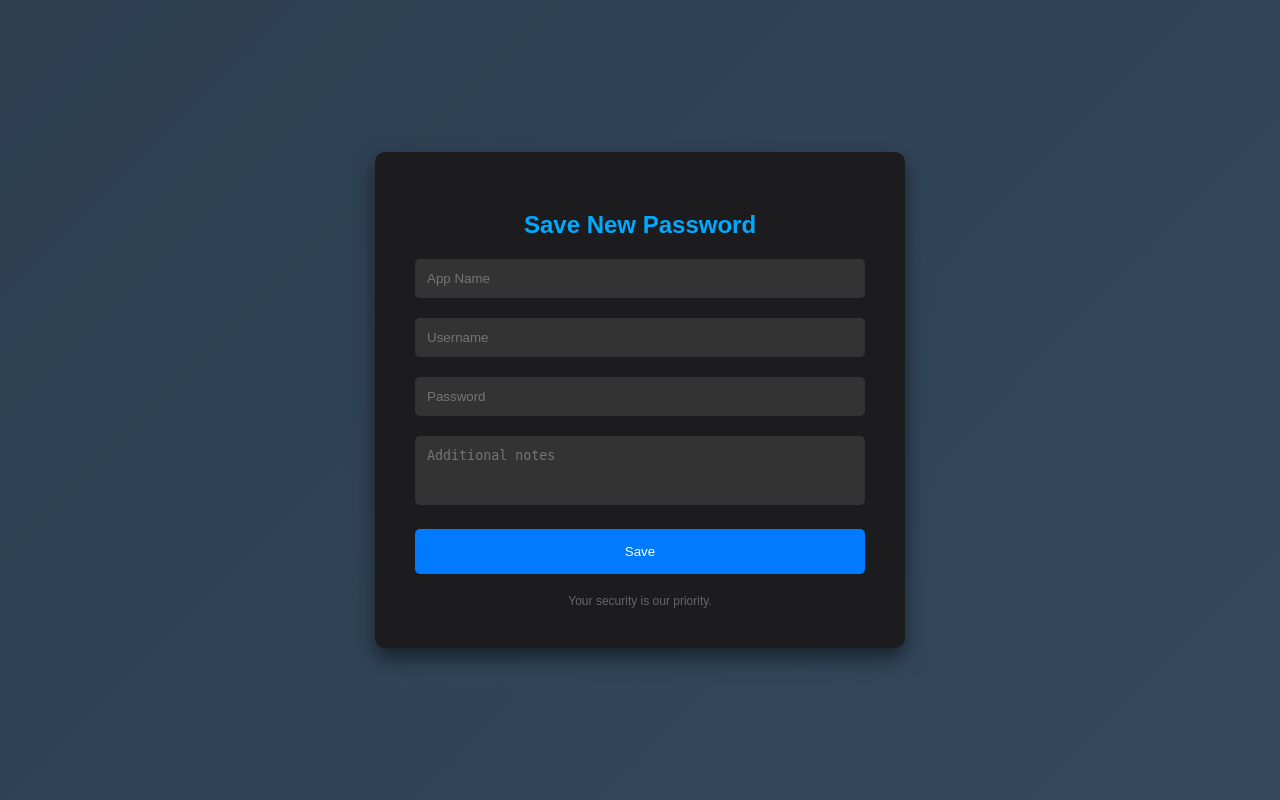
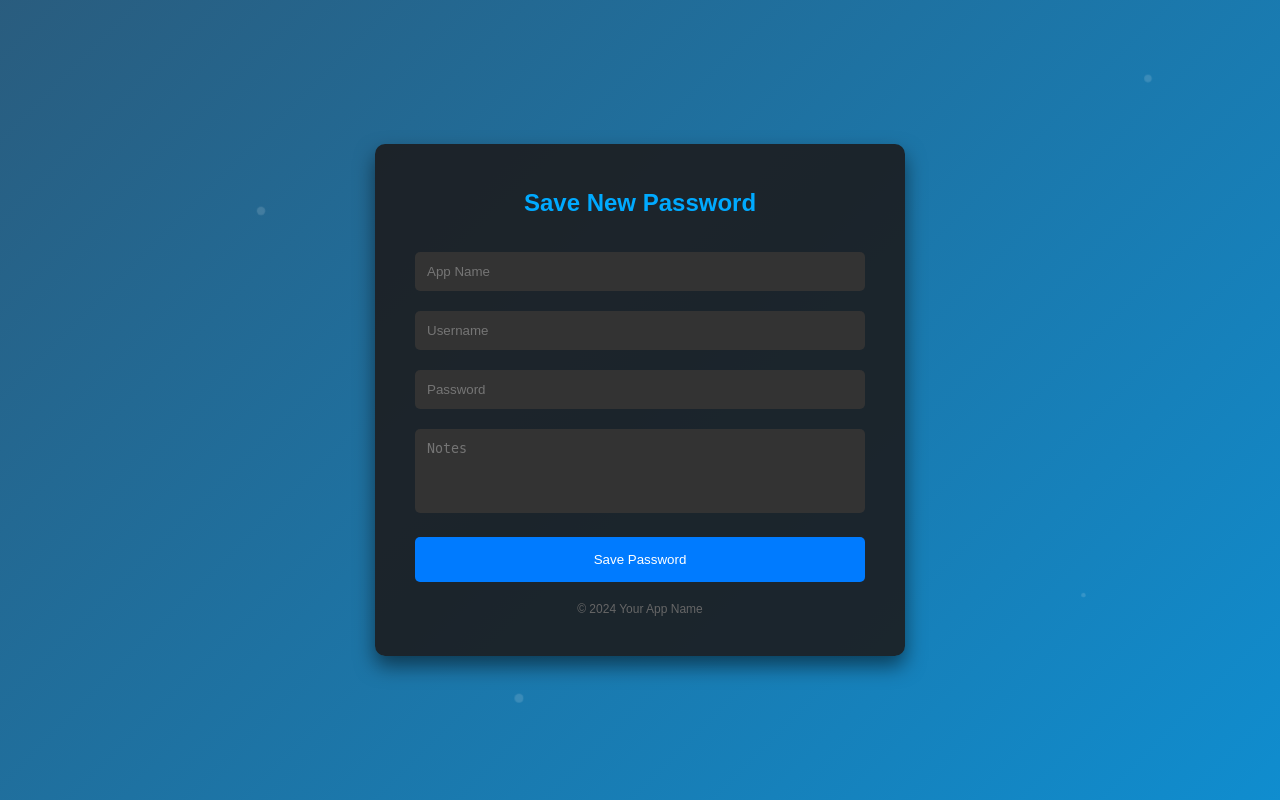
Before and after one commit to akshayjith4/Enigma-Password-Manager, a Flask app: page /save in a window 1280 px wide. Run offline with Flask 3, Linux system fonts and the light colour scheme.

Commit message:
Update save.html
Improved save.html with an animated gradient background and polished user interface

```diff
--- a/templates/save.html
+++ b/templates/save.html
@@ -4,29 +4,79 @@
     <meta charset="UTF-8">
     <meta name="viewport" content="width=device-width, initial-scale=1.0">
     <title>Save New Password</title>
+    <link rel="stylesheet" href="https://cdnjs.cloudflare.com/ajax/libs/animate.css/4.1.1/animate.min.css" />
     <style>
         body {
             margin: 0;
             font-family: 'Arial', sans-serif;
-            background: linear-gradient(135deg, #2c3e50, #34495e);
+            background: linear-gradient(135deg, #2c3e50, #34495e, #00aaff);
+            background-size: 400% 400%;
+            animation: gradientAnimation 25s ease infinite; /* Animated gradient */
             display: flex;
             justify-content: center;
             align-items: center;
             height: 100vh;
+            color: #ccc;
+            overflow: hidden;
+            position: relative;
         }
 
+        @keyframes gradientAnimation {
+            0% { background-position: 0% 50%; }
+            25% { background-position: 100% 50%; }
+            50% { background-position: 100% 0%; }
+            75% { background-position: 0% 0%; }
+            100% { background-position: 0% 50%; }
+        }
+
+        .particle {
+            position: absolute;
+            border-radius: 50%;
+            background: rgba(255, 255, 255, 0.2);
+            animation: particleAnimation infinite;
+            opacity: 0.7;
+        }
+
+        @keyframes particleAnimation {
+            0% { transform: translateY(0) scale(0.5); }
+            50% { transform: translateY(-50px) scale(1); }
+            100% { transform: translateY(0) scale(0.5); }
+        }
+
+        .particle1 { width: 10px; height: 10px; animation-duration: 3s; }
+        .particle2 { width: 12px; height: 12px; animation-duration: 4s; }
+        .particle3 { width: 8px; height: 8px; animation-duration: 5s; }
+        .particle4 { width: 14px; height: 14px; animation-duration: 6s; }
+        .particle5 { width: 9px; height: 9px; animation-duration: 7s; }
+
         .container {
-            background-color: #1c1c1e;
+            background-color: rgba(28, 28, 30, 0.9);
             padding: 40px;
             border-radius: 10px;
             box-shadow: 0 10px 20px rgba(0, 0, 0, 0.5);
             width: 450px;
+            position: relative;
+            z-index: 1; /* Ensure container is above particles */
+            opacity: 0;
+            animation: fadeIn 1s forwards;
+            animation-delay: 0.5s;
+        }
+
+        @keyframes fadeIn {
+            from { opacity: 0; }
+            to { opacity: 1; }
         }
 
         h2 {
             color: #00aaff;
             text-align: center;
             margin-bottom: 20px;
+            animation: bounce 1.5s infinite; /* Add bounce effect */
+        }
+
+        @keyframes bounce {
+            0%, 100% { transform: translateY(0); }
+            50% { transform: translateY(-15px); }
         }
 
         form {
@@ -48,6 +98,7 @@
             background-color: #333;
             color: #ccc;
             box-sizing: border-box; /* Ensures padding and border don't affect the width */
+            transition: background-color 0.3s ease; /* Add transition for input fields */
         }
 
         .input-container textarea {
@@ -85,11 +136,12 @@
             border-radius: 5px;
             border: none;
             cursor: pointer;
-            transition: background-color 0.3s;
+            transition: background-color 0.3s, transform 0.3s; /* Add transform for scaling */
         }
 
         .save-btn:hover {
             background-color: #0056b3;
+            transform: scale(1.05); /* Slightly enlarge on hover */
         }
 
         .footer {
@@ -156,9 +208,31 @@
                 }, 1000); // 1 second = 1000 milliseconds
             });
         }
+
+        // Interactive particle effect
+        const particles = document.querySelectorAll('.particle');
+
+        function moveParticles(event) {
+            const x = event.clientX;
+            const y = event.clientY;
+
+            particles.forEach(particle => {
+                const offsetX = Math.random() * 100 - 50; // Random offset for particles
+                const offsetY = Math.random() * 100 - 50; // Random offset for particles
+                particle.style.transform = `translate(${offsetX}px, ${offsetY}px)`;
+            });
+        }
+
+        document.addEventListener('mousemove', moveParticles);
     </script>
 </head>
 <body>
+    <div class="particle particle1" style="top: 30%; left: 20%; animation-duration: 3s;"></div>
+    <div class="particle particle2" style="top: 60%; left: 50%; animation-duration: 4s;"></div>
+    <div class="particle particle3" style="top: 15%; right: 10%; animation-duration: 5s;"></div>
+    <div class="particle particle4" style="bottom: 10%; left: 40%; animation-duration: 6s;"></div>
+    <div class="particle particle5" style="bottom: 25%; right: 15%; animation-duration: 7s;"></div>
+
     <div class="container">
         <h2>Save New Password</h2>
         <form onsubmit="savePassword(event)">
@@ -172,13 +246,13 @@
                 <input type="password" placeholder="Password" name="password" required>
             </div>
             <div class="input-container">
-                <textarea placeholder="Additional notes" name="notes" rows="3"></textarea>
+                <textarea placeholder="Notes" name="notes" rows="4"></textarea>
             </div>
-            <button type="submit" class="save-btn">Save</button>
+            <button type="submit" class="save-btn">Save Password</button>
         </form>
-        <div class="loader" aria-hidden="true"></div>
-        <div class="saving-message" aria-live="polite">Saving password, please wait...</div>
-        <div class="footer">Your security is our priority.</div>
+        <div class="loader"></div>
+        <div class="saving-message">Saving your password...</div>
+        <div class="footer">© 2024 Your App Name</div>
     </div>
 </body>
 </html>
```
